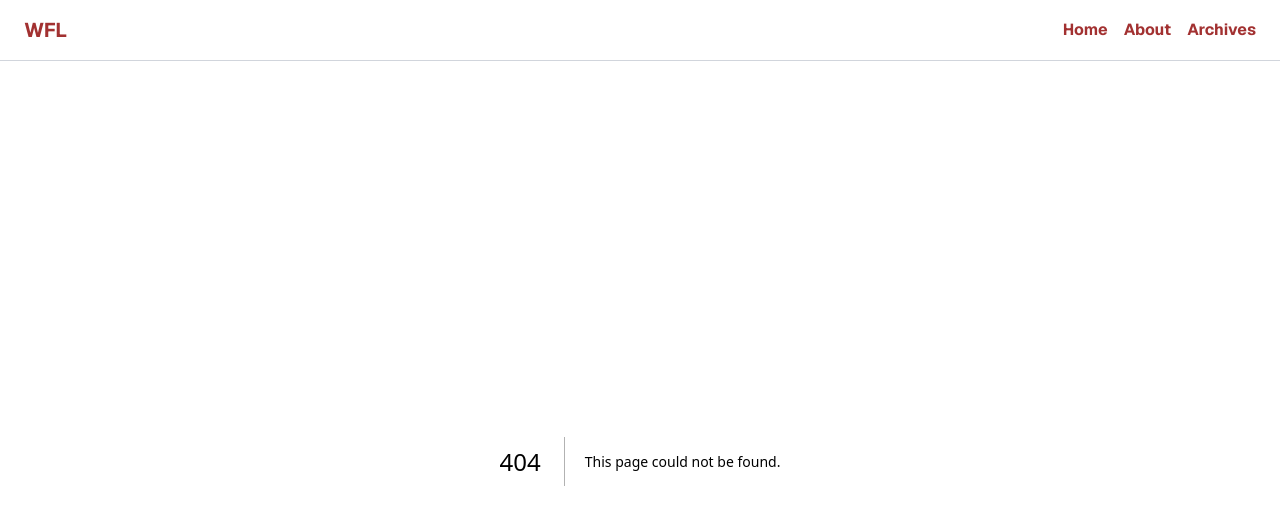
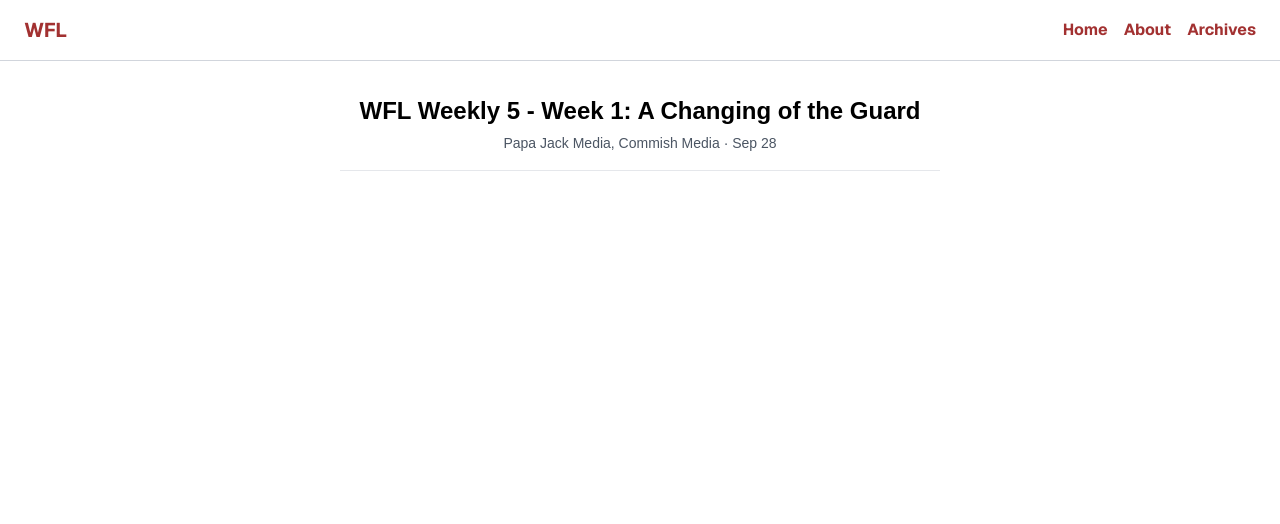
Before and after one commit to andyragu/wfl-website, a Next.js app: page /articles/wfl-weekly-1 in a window 1280 px wide. Before the commit this address had no page. Shown: the top 524 px of the page. Built offline with nearby package versions, Linux system fonts and the light colour scheme.

Commit message:
first article

```diff
--- /dev/null
+++ b/src/app/articles/styles.css
@@ -0,0 +1,29 @@
+.header {
+    text-align: center;
+    margin-bottom: 2rem;
+    margin-top: 2rem;
+}
+
+.title-name {
+    font-size: 1.5rem;
+    font-weight: 700;
+    color: #000000;
+    margin-bottom: 0.25rem;
+}
+
+.divider {
+    border-bottom: 1px solid #e5e7eb;
+    margin: 0 auto 1.5rem auto;
+    max-width: 600px;
+}
+
+.post-meta {
+    font-size: 0.875rem;
+    color: #4b5563;
+    text-align: center;
+    margin-bottom: 1rem;
+}
+
+.article {
+    color: #000000;
+}
--- /dev/null
+++ b/src/app/articles/wfl-weekly-1/page.tsx
@@ -0,0 +1,19 @@
+import "../styles.css"
+
+export default function WFLWeekly1(){
+    return (
+        <main className = "min-h-screen bg-[#ffffff]">
+            <div className="header">
+                <h1 className="title-name">WFL Weekly 5 - Week 1:
+                A Changing of the Guard</h1>
+                <div className="post-meta">
+                    Papa Jack Media, Commish Media · Sep 28
+                </div>
+                <div className="divider"></div>
+            </div>
+            <div className="article">
+                <p></p>
+            </div>
+        </main>
+    )
+}
--- a/src/app/components/featuredsection.tsx
+++ b/src/app/components/featuredsection.tsx
@@ -1,3 +1,5 @@
+import Link from "next/link";
+
 type Post = {
     id: string;
     title: string;
@@ -9,16 +11,9 @@ type Post = {
 const POSTS: Post[] = [
     {
       id: "1",
-      title: "WFL Weekly Week 1",
+      title: "WFL Weekly 5 - Week 1: A Changing of the Guard",
       desc: "Recovering from Sleepy Drew",
-      author: "Papa Jack",
-      date: "Aug 28",
-    },
-    {
-      id: "2",
-      title: "Preseason Rankings and Post Draft Analysis",
-      desc: "Who will come out on top post draft?",
-      author: "Ale and Jere",
+      author: "Papa Jack Media, Commish Media",
       date: "Aug 28",
     },
 ];
@@ -41,8 +36,9 @@ export default function FeaturedSection() {
                   )}
 
                   {/* title */}
+                  {/* TODO: Make this dynamic so it changes depending on article (RIGHT NOW COMPLETELY MANUAL) */}
                   <h3 className="text-2xl font-extrabold text-gray-900">
-                    {p.title}
+                    <Link href="/articles/wfl-weekly-1">{p.title}</Link>
                   </h3>
 
                   {/* desc */}
--- a/src/app/layout.tsx
+++ b/src/app/layout.tsx
@@ -18,7 +18,7 @@ export const metadata: Metadata = {
   icons: {
     icon: "/logo.png"
   },
-  description: "Generated by create next app",
+  description: "Provided to you by WFL Tech Team",
 };
 
 export default function RootLayout({
```
